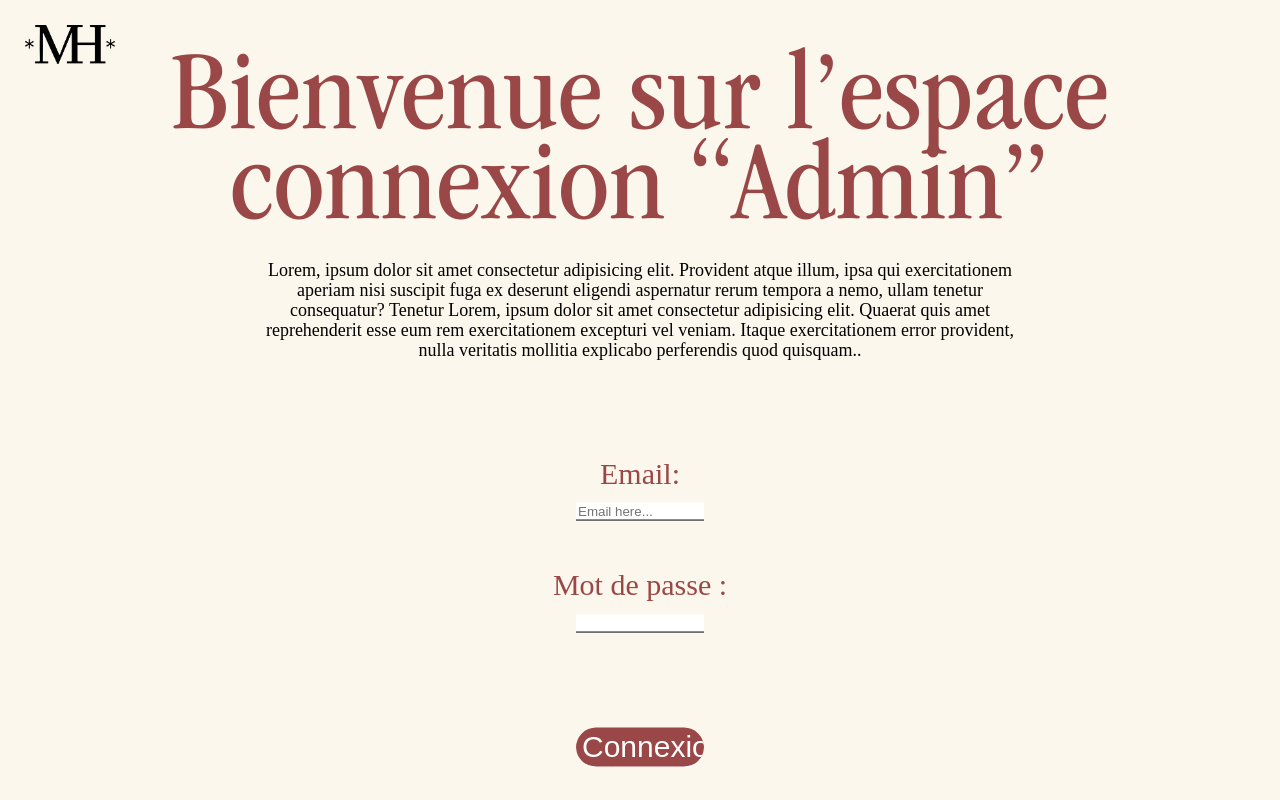
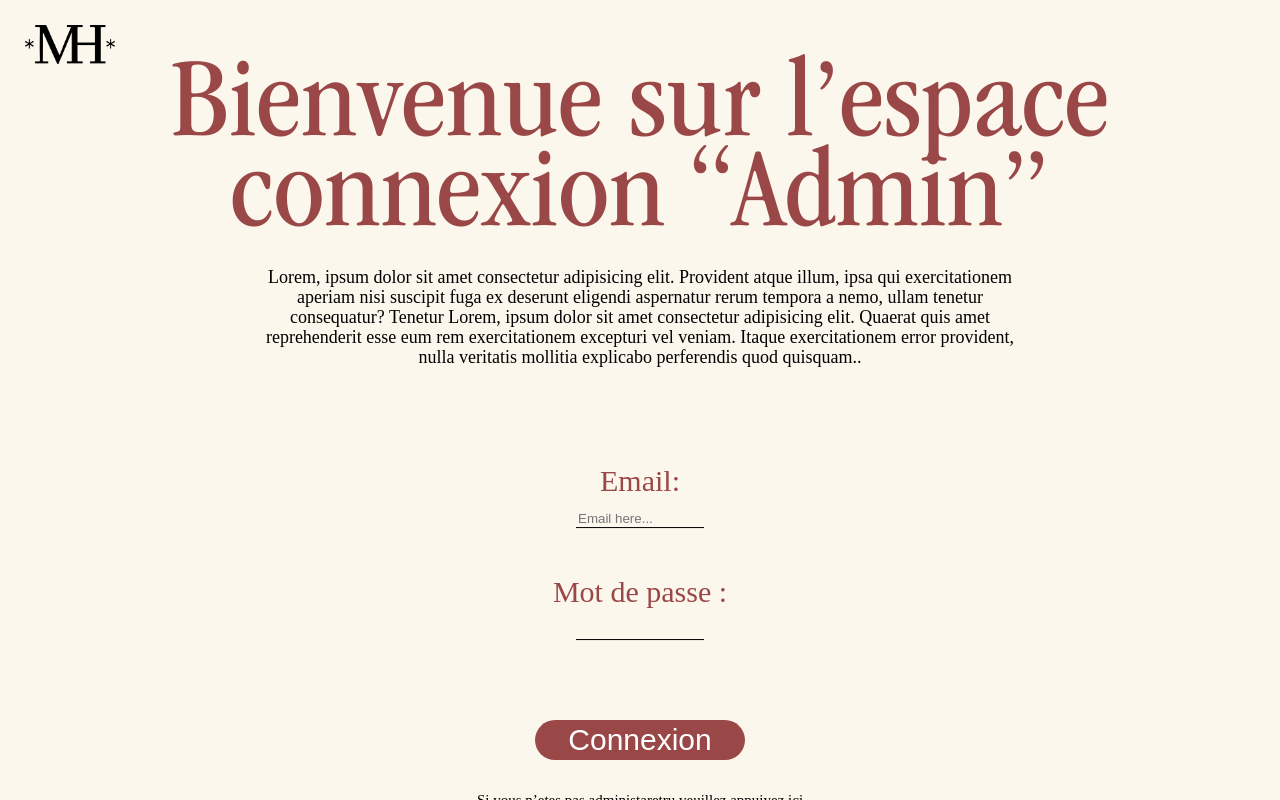
Before and after one commit to iamthesouthvibe/Projet_muriel, a PHP site: page /admin/login.php in a window 1280 px wide. Run offline with PHP 8.4, Linux system fonts and the light colour scheme; some web fonts are replaced.

Commit message:
Update style.css

```diff
--- a/style/style.css
+++ b/style/style.css
@@ -825,11 +825,14 @@ color: #FCF7EC;
   margin-bottom: 10px;
 }
 
-.form_login input {
+.form_login_email input,
+.form_login_password input
+ {
   border: none;
   border-bottom: solid 1px;
   width: 10vw;
   margin-top: 15px;
+  background-color:#FCF7EC;
 }
 
 .form_login_email {
@@ -845,10 +848,11 @@ color: #FCF7EC;
   width: 210px;
   height: 40px;
 
-  background: #9A4747;
+  background-color: #9A4747;
   border-radius: 40px;
   color: white;
   font-size: 30px;
+  border: none;
 }
 
 .login_page_container_return {
@@ -1168,10 +1172,7 @@ footer ul {
       line-height: 120%;
     }
 
-  /* responsive de la page contact */
-
-
-
+  /* responsive de la page admin login */
 
       .login_page_container_title h1 {
         font-size: 19vw;
```
